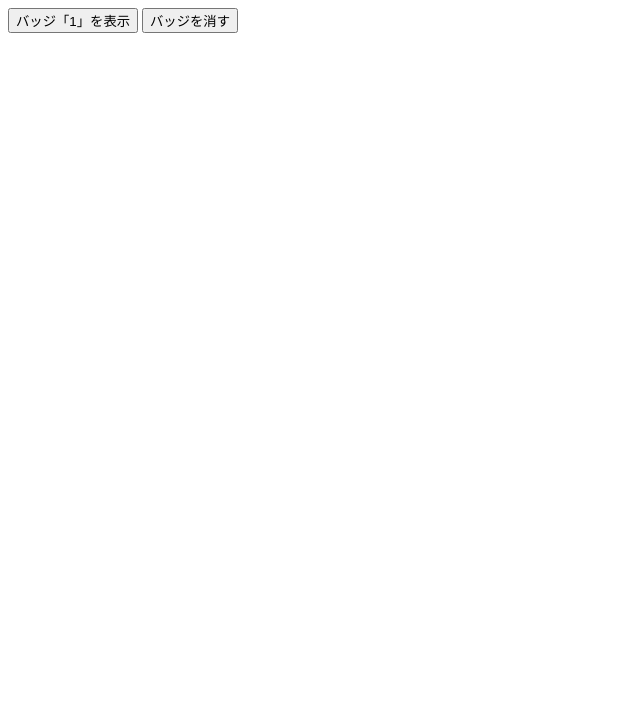
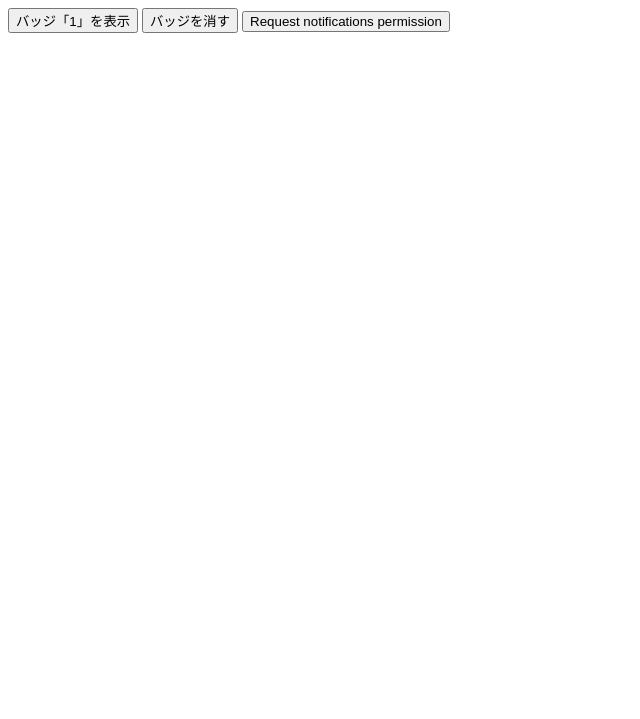
Before and after one commit to moyac1012/pwatest, a plain HTML site: page index.html in a window 1280 px wide. Shown: the part 81-800 px from the top of the page, without its empty margins (0-640 px from the left). Drawn offline with Linux system fonts and the light colour scheme.

Commit message:
permissionテスト

```diff
--- a/index.html
+++ b/index.html
@@ -11,6 +11,10 @@
   <button onclick="setBadge()">バッジ「1」を表示</button>
   <button onclick="clearBadge()">バッジを消す</button>
 
+  <button onclick="requestNotificationPermission()">
+  Request notifications permission
+</button>
+
   <script src="main.js"></script>
 </body>
 </html>
--- a/main.js
+++ b/main.js
@@ -13,3 +13,10 @@ function clearBadge() {
     console.warn("Badging APIはこのブラウザではサポートされていません。");
   }
 }
+
+async function requestNotificationPermission() {
+    const permission = await Notification.requestPermission();
+    if (permission === 'granted') {
+      // You can now use the Badging API
+    }
+  }
```
